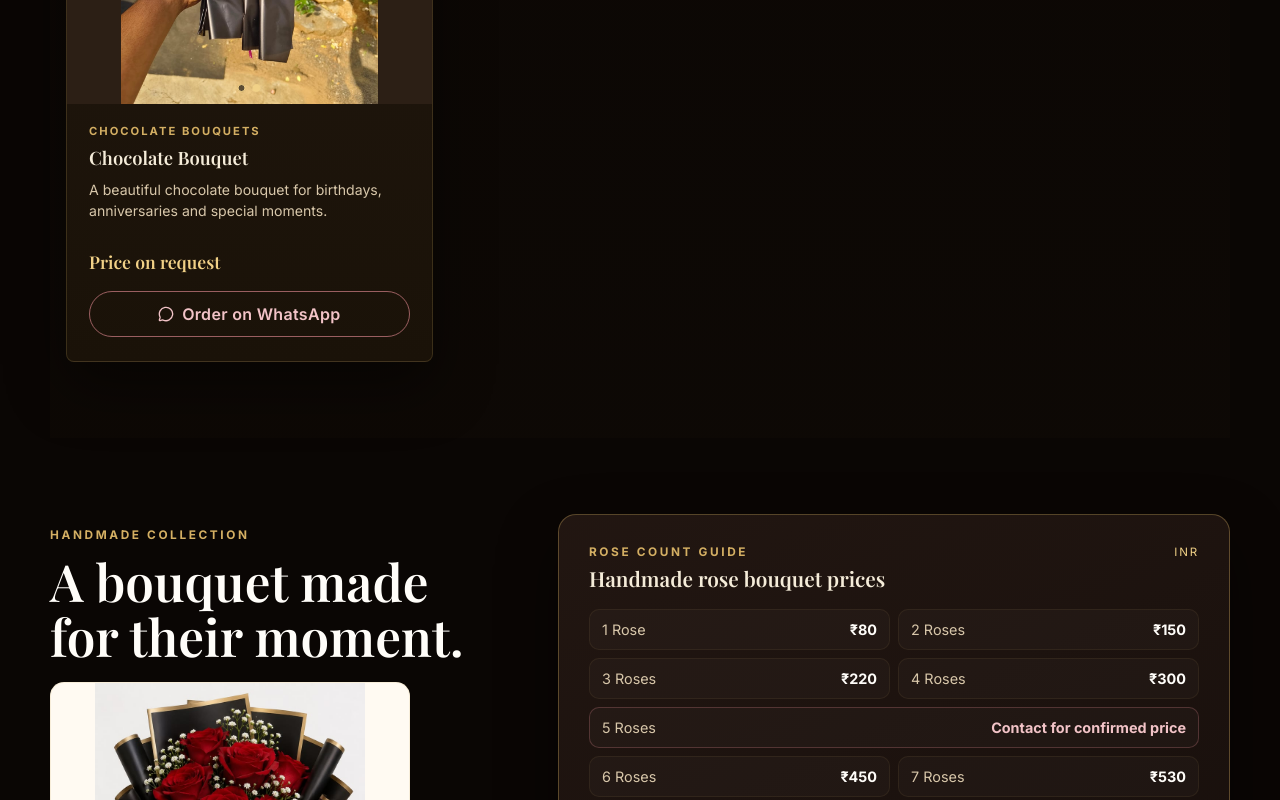
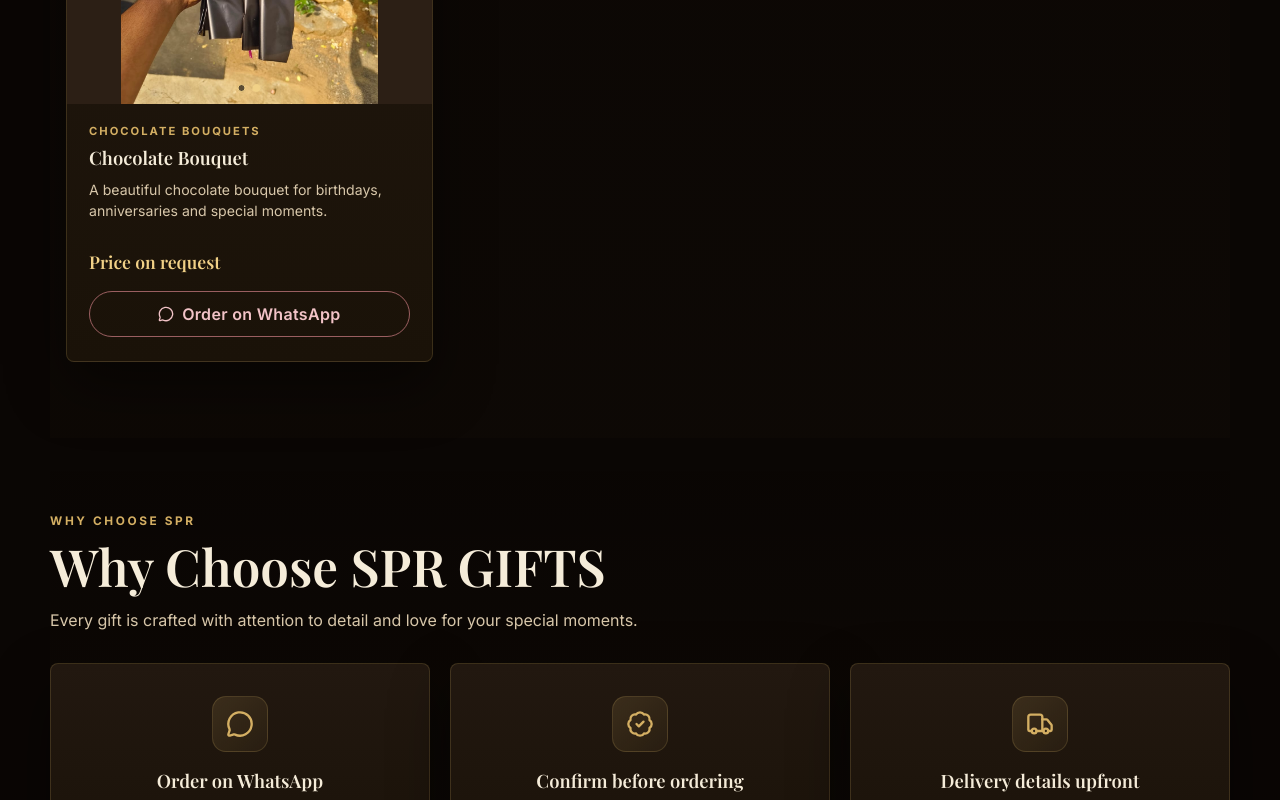
Before and after one commit to Ragadeepan/spr-gifts, a React (Vite) app: page / in a window 1280 px wide. Shown: the part 2000-2800 px from the top of the page. Built offline with nearby package versions, Linux system fonts and the light colour scheme; a web font is replaced by a local one.

Commit message:
Remove rose collection section from homepage

```diff
--- a/src/pages/Home.jsx
+++ b/src/pages/Home.jsx
@@ -5,7 +5,6 @@ import { FeaturedProductsSection } from "../components/FeaturedProductsSection";
 import { InstagramButton } from "../components/InstagramButton";
 import { SectionTitle } from "../components/SectionTitle";
 import { WhatsAppButton } from "../components/WhatsAppButton";
-import { RoseBouquetSection } from "../components/RoseBouquetSection";
 import { siteConfig } from "../data/siteConfig";
 import { addJsonLd, organizationJsonLd, setSeo } from "../utils/seo";
 import { useEffect } from "react";
@@ -69,8 +68,6 @@ export function Home() {
       <section className="section products-section" data-scroll-reveal>
         <FeaturedProductsSection />
       </section>
-
-      <RoseBouquetSection />
 
       {/* WHY CHOOSE SPR */}
       <section className="section trust-section" data-scroll-reveal>
```
